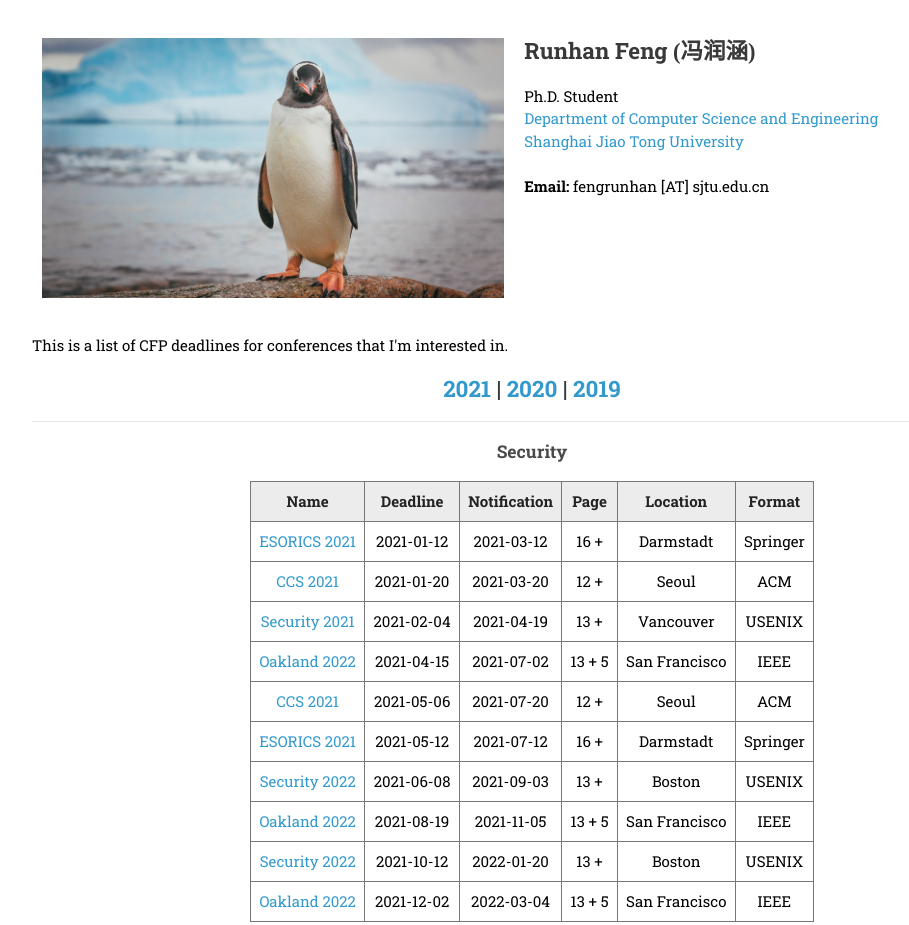
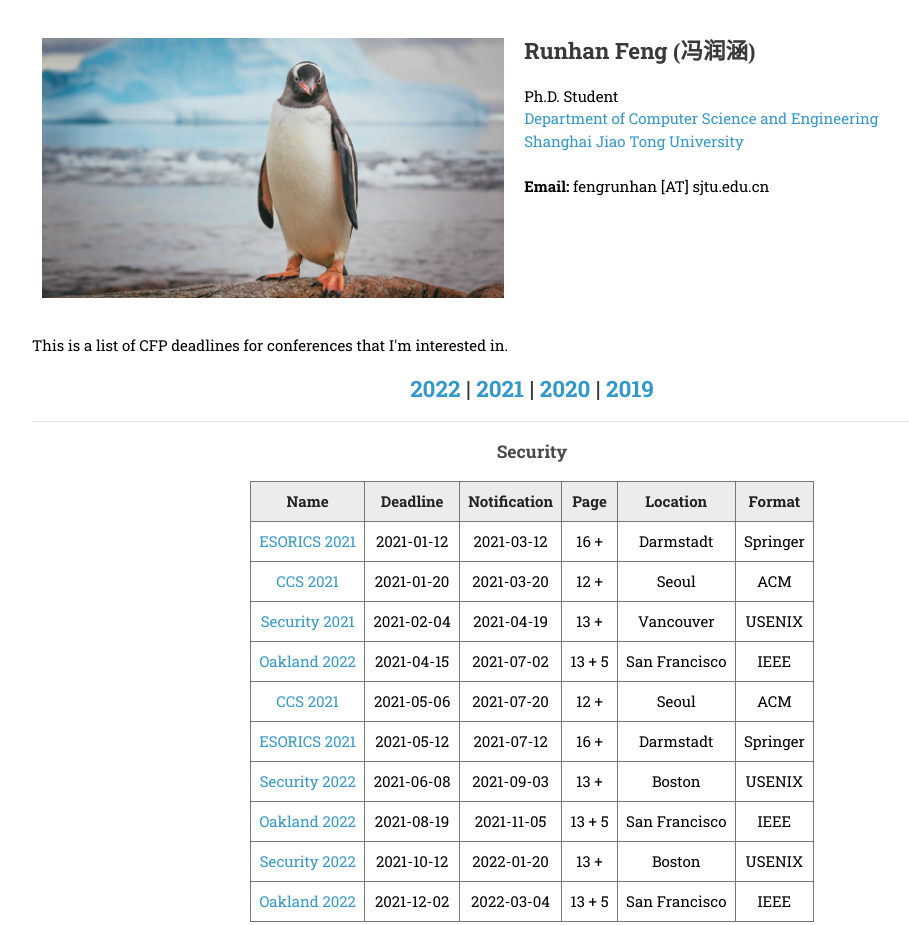
Before and after one commit to Aoa0/Aoa0.github.io, a plain HTML site: page cfps.html in a window 1280 px wide. Shown: the top 925 px of the page, without its empty margins (108-1017 px from the left). Drawn offline with Linux system fonts and the light colour scheme.

Commit message:
add new cfps

```diff
--- a/cfps.html
+++ b/cfps.html
@@ -41,7 +41,7 @@
 
             This is a list of CFP deadlines for conferences that I'm interested in.
 
-            <h2 style="text-align: center;" id="cfp"> <a class="cfp-link" id="cfp-21">2021</a> | <a class="cfp-link" id="cfp-20">2020</a> | <a class="cfp-link" id="cfp-19">2019</a></h2>
+            <h2 style="text-align: center;" id="cfp"> <a class="cfp-link" id="cfp-22">2022</a> | <a class="cfp-link" id="cfp-21">2021</a> | <a class="cfp-link" id="cfp-20">2020</a> | <a class="cfp-link" id="cfp-19">2019</a></h2>
             <p></p>
             <hr/>
             <h3 style="text-align: center;">Security</h3>
```
